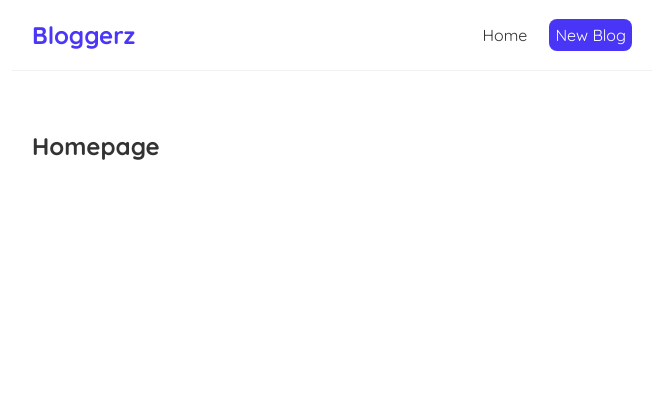
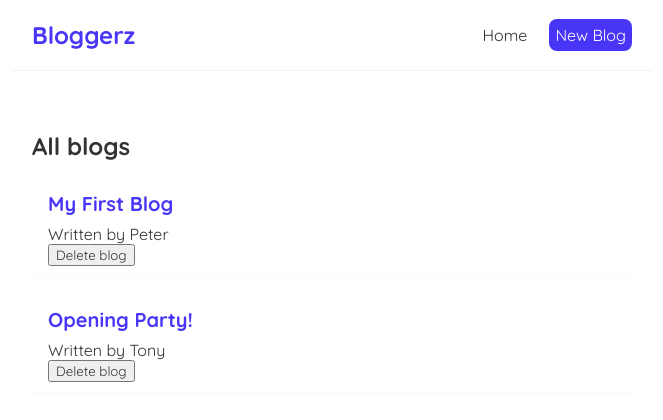
Before and after one commit to stefan97p/React-blog, a React (Create React App) app: page / in a window 1280 px wide. Shown: the top 420 px of the page, without its empty margins (308-971 px from the left). Built offline with nearby package versions, Linux system fonts and the light colour scheme; data requests are answered from the project's data file.

Commit message:
Json data base

```diff
--- /dev/null
+++ b/Data/db.json
@@ -0,0 +1,16 @@
+{
+    "blogs": [
+      {
+        "title": "My First Blog",
+        "body": "Spider-Man is a superhero created by writer-editor Stan Lee and writer-artist Steve Ditko. He first appeared in the anthology comic book Amazing Fantasy #15 (Aug. 1962) in the Silver Age of Comic Books. He appears in American comic books published by Marvel Comics and in movies, television shows, and video game adaptations set in the Marvel Universe. Spider-Man is the alias of Peter Parker, an orphan raised by his Aunt May and Uncle Ben in New York City after his parents Richard and Mary Parker died in a plane crash. Lee and Ditko had the character deal with the struggles of adolescence and financial issues and gave him many supporting characters, such as J. Jonah Jameson, Harry Osborn, romantic interests Gwen Stacy and Mary Jane Watson, and foes such as Doctor Octopus, the Green Goblin, Venom, and Mephisto. In his origin story, he gets spider-related abilities from a bite from a radioactive spider; these include clinging to surfaces, superhuman strength and agility, and detecting danger with his spider-sense. He also builds wrist-mounted web-shooter devices that shoot artificial spider-webbing of his own design.",
+        "author": "Peter",
+        "id": 1
+      },
+      {
+        "title": "Opening Party!",
+        "body": "Iron Man is a superhero appearing in American comic books published by Marvel Comics. The character was co-created by writer and editor Stan Lee, developed by scripter Larry Lieber, and designed by artists Don Heck and Jack Kirby. The character made his first appearance in Tales of Suspense #39 (cover dated March 1963), and received his own title in Iron Man #1 (May 1968). Also in 1963, the character founded the Avengers alongside Thor, Ant-Man, Wasp and the Hulk.",
+        "author": "Tony",
+        "id": 2
+      }
+    ]
+  }
--- /dev/null
+++ b/src/BlogList.js
@@ -0,0 +1,17 @@
+const BlogList = ({ blogs, title, handleDelete}) => {
+
+    return (
+        <div className="blog-list">
+            <h2>{title}</h2>
+            {blogs.map((blog) => (
+               <div className="blog-preview" key={blog.id}>
+                   <h2>{blog.title}</h2>
+                   <p>Written by {blog.author} </p>
+                   <button onClick={() => handleDelete(blog.id)}>Delete blog</button>
+               </div>
+           ))}
+        </div>
+     );
+}
+
+export default BlogList;
--- a/src/Home.js
+++ b/src/Home.js
@@ -1,7 +1,29 @@
+import { useState, useEffect } from "react";
+import BlogList from "./BlogList";
+
 const Home = () => {
+    const [blogs, setBlogs] = useState(null);
+
+    const handleDelete = (id) =>{
+        const newBlogs = blogs.filter(blog => blog.id !== id);
+        setBlogs(newBlogs);
+
+    }
+    useEffect(()=>{
+        fetch('http://localhost:8000/blogs')
+        .then(res => {
+            return res.json();
+        })
+        .then((data =>{
+            console.log(data);
+            setBlogs(data);
+
+        }))
+    },[]);
+
     return (
         <div className="home">
-            <h2>Homepage</h2>
+           {blogs && <BlogList blogs={blogs} title="All blogs" handleDelete={handleDelete}/>}
         </div>
      );
 }
--- a/src/index.css
+++ b/src/index.css
@@ -32,3 +32,17 @@
   margin: 40px auto;
   padding: 20px;
 }
+
+.blog-preview {
+  padding: 10px 16px;
+  margin: 20px 0;
+  border-bottom: 1px solid #fafafa;
+}
+.blog-preview:hover {
+  box-shadow: 1px 3px 5px rgba(0,0,0,0.1);
+}
+.blog-preview h2 {
+  font-size: 20px;
+  color: #3722f6e8;
+  margin-bottom: 8px;
+}
```
